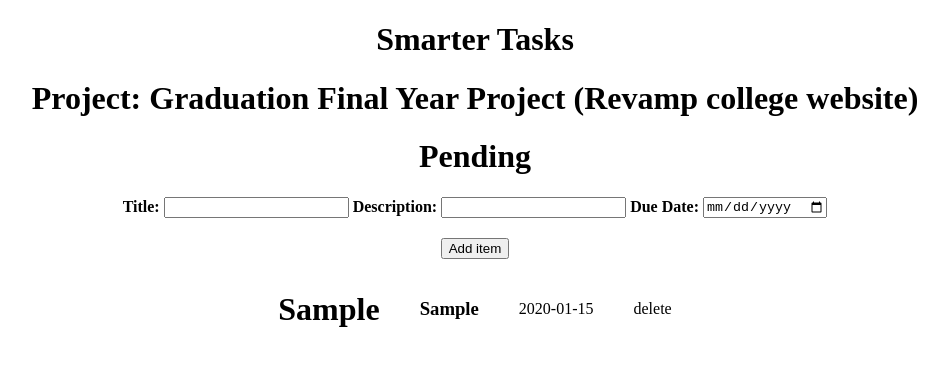
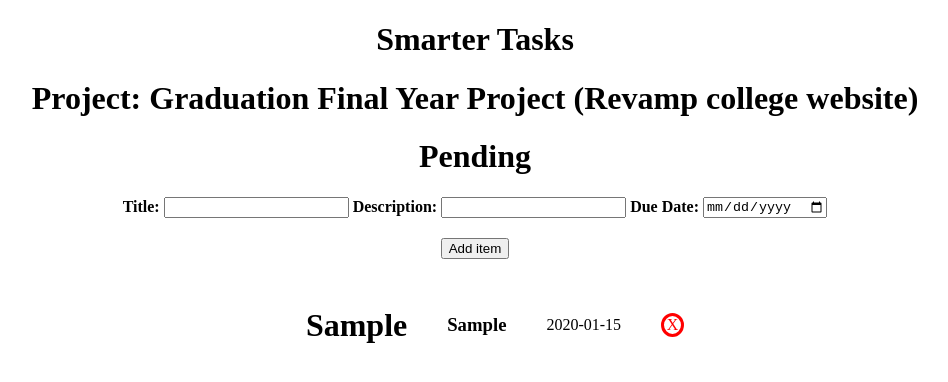
Before and after one commit to Pranshu1902/wd301, a React (Create React App) app in the folder smarter-tasks/: page / in a window 1280 px wide. Both pictures are taken after typing "Sample", "Sample", "2020-01-15" into the empty fields and a click on the button "Add item". Shown: the top 382 px of the page, without its empty margins (165-1113 px from the left). Built offline with nearby package versions, Linux system fonts and the light colour scheme.

Commit message:
added fe styles

```diff
--- a/smarter-tasks/src/Task.tsx
+++ b/smarter-tasks/src/Task.tsx
@@ -10,12 +10,12 @@ interface TaskProp {
 class Task extends React.Component<TaskProp> {
   render() {
     return (
-      <div className="TaskItem">
+      <li className="TaskItem">
         <h1>{this.props.task.title}</h1>
         <h3>{this.props.task.description}</h3>
         {this.props.task.dueDate}
-        <div onClick={() => this.props.remove(this.props.task)}>delete</div>
-      </div>
+        <div className="deleteTaskButton" onClick={() => this.props.remove(this.props.task)}>X</div>
+      </li>
     );
   }
 }
--- a/smarter-tasks/src/TaskApp.tsx
+++ b/smarter-tasks/src/TaskApp.tsx
@@ -16,7 +16,7 @@ class TaskApp extends React.Component<TaskAppProp, TaskAppState> {
     };
   }
 
-  // const [taskAppState, setTaskAppState] = useLocalStorage<TaskAppState>("tasks", {
+  // const [taskAppState, setTaskAppState] = useLocalStorage<TaskAppState>(key: "tasks",{
   //   tasks: [],
   // });
 
--- a/smarter-tasks/src/TaskCard.css
+++ b/smarter-tasks/src/TaskCard.css
@@ -11,3 +11,13 @@
 .App {
   text-align: center;
 }
+
+.deleteTaskButton {
+  color: red;
+  size: 10px;
+  cursor: pointer;
+  border-radius: 100%;
+  border-color: red;
+  border-style: solid;
+  width: 17px;
+}
--- a/smarter-tasks/src/TaskList.tsx
+++ b/smarter-tasks/src/TaskList.tsx
@@ -12,11 +12,9 @@ interface State {}
 class TaskList extends React.Component<Props, State> {
   render() {
     return this.props.tasks.map((task, idx) => (
-      <Task
-        key={idx}
-        task={task}
-        remove={this.props.removeTask}
-      />
+      <ul>
+        <Task key={idx} task={task} remove={this.props.removeTask} />
+      </ul>
     ));
   }
 }
```
